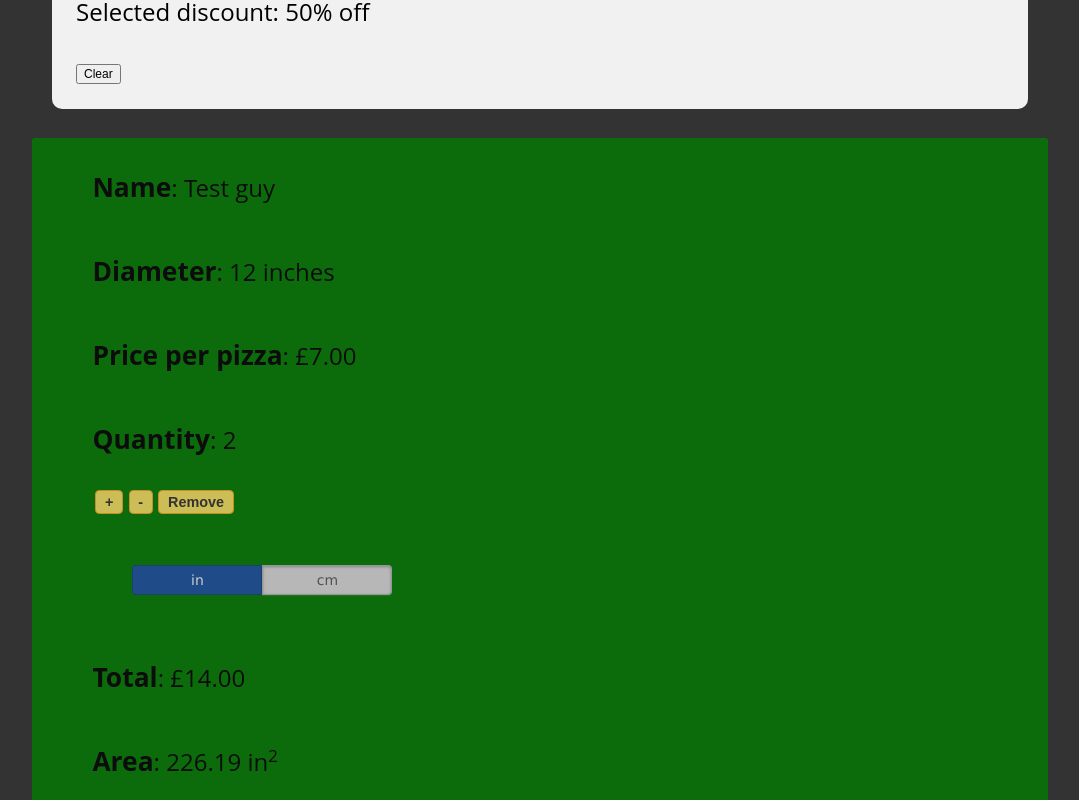
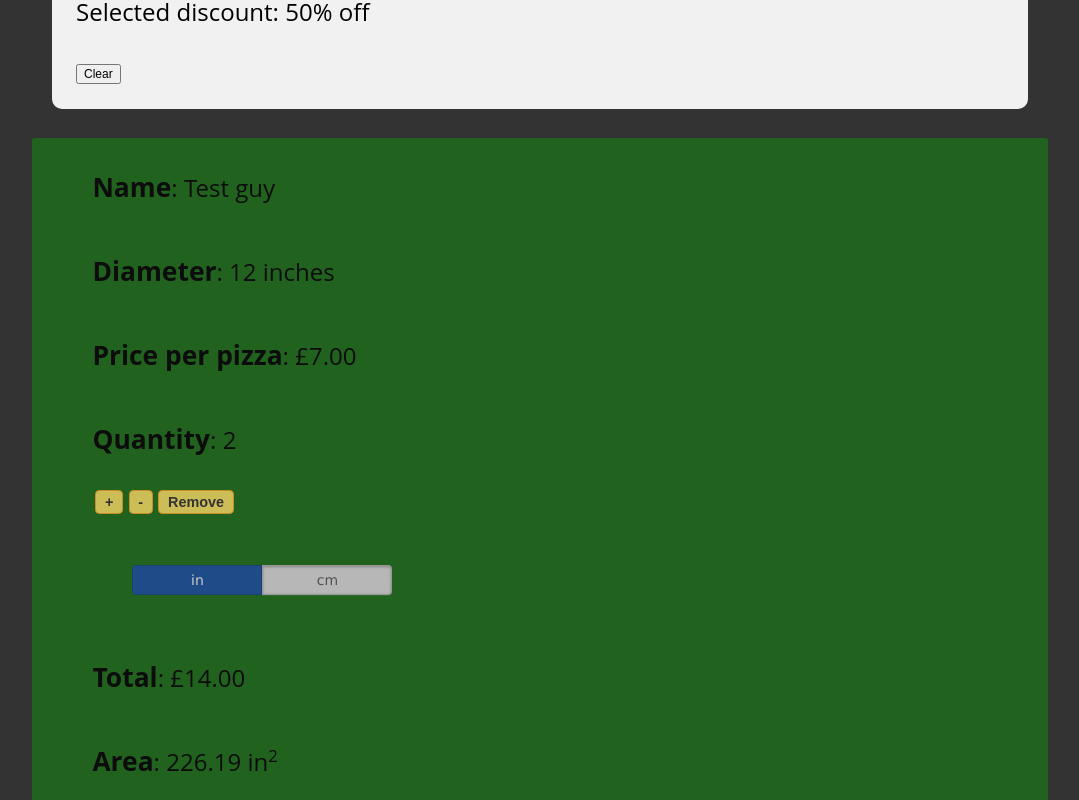
Before and after one commit to spwhittaker/pizza-maths, a React (Create React App) app: page / in a window 1280 px wide. Shown: the part 880-1680 px from the top of the page, without its empty margins (100-1179 px from the left). Built offline with nearby package versions, Linux system fonts and the light colour scheme.

Commit message:
changed best-value-pizza to Sass variable

```diff
--- a/src/_variables.scss
+++ b/src/_variables.scss
@@ -1,7 +1,7 @@
 $font-stack: "Open Sans", sans-serif;
 $primary-colour: #333;
 $addComparison: skyblue;
-$bestChoice: lawngreen;
+$bestChoice: #1b7317;
 $mainBackground: #bea6a1;
 $altBackground: rgba(192, 37, 37, 0.8);
 
--- a/src/styles/PizzaCard.scss
+++ b/src/styles/PizzaCard.scss
@@ -1,3 +1,5 @@
+@import "../_variables";
+
 .PizzaCard {
   margin: 0.1em;
   border: solid #333333 0.1em;
@@ -10,7 +12,7 @@
   flex-direction: column;
 }
 .best-value-pizza {
-  background-color: green;
+  background-color: $bestChoice;
 }
 .best-value-text {
   font-size: 1em;
```
Also changed, not shown: 1 other file (tests, documents, lock files or other folders).
